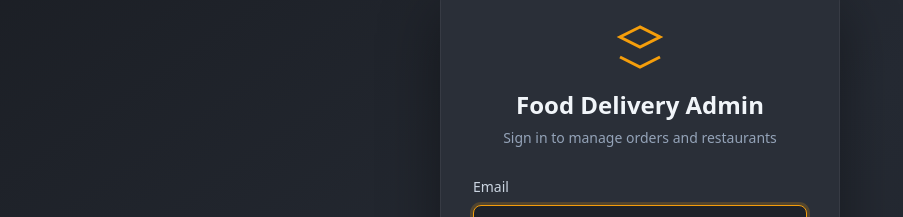
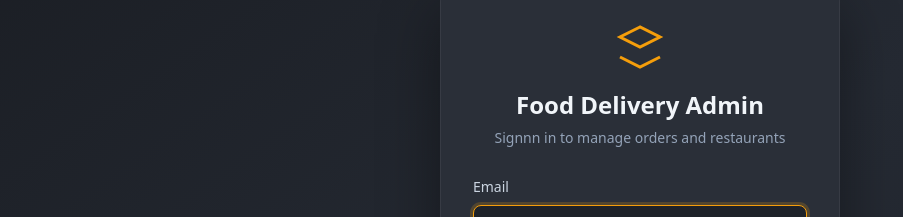
Before and after one commit to nehanarang2533/Inspect-Via-Me-Test, a React (Vite) app: page / in a window 1280 px wide. Shown: the part 147-364 px from the top of the page, without its empty margins (0-903 px from the left). Built offline with nearby package versions, Linux system fonts and the light colour scheme.

Commit message:
Correct typo in login prompt text

```diff
--- a/src/components/Login.jsx
+++ b/src/components/Login.jsx
@@ -32,7 +32,7 @@ function Login() {
             </svg>
           </div>
           <h1>Food Delivery Admin</h1>
-          <p>Sign in to manage orders and restaurants</p>
+          <p>Signnn in to manage orders and restaurants</p>
         </div>
 
         <form className="login-form" onSubmit={handleSubmit}>
```
